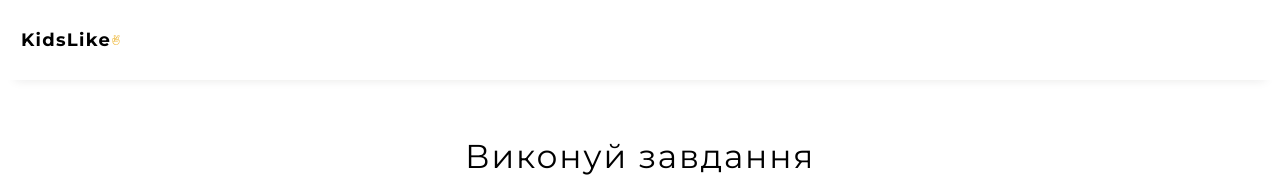
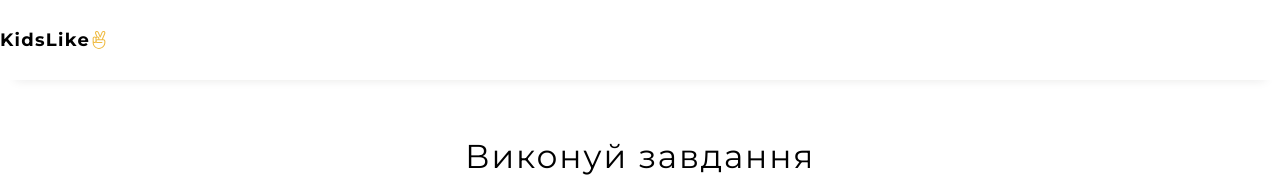
Before and after one commit to vbguard/kidsLike, a React app: page / in a window 1280 px wide. Shown: the top 177 px of the page. Built offline with nearby package versions, Linux system fonts and the light colour scheme; what notyf would draw is missing.

Commit message:
fexed header

```diff
--- a/src/components/Header/Header.module.css
+++ b/src/components/Header/Header.module.css
@@ -1,7 +1,7 @@
 .container {
   height: 64px;
   margin: 0 auto;
-  padding-left: 21px;
+  /* padding-left: 21px; */
   display: flex;
   align-items: center;
   justify-content: space-between;
@@ -59,12 +59,11 @@
 
   .link {
     display: flex;
-    width: 90px;
+    /* width: 90px; */
+    width: 170px;
     font-size: 16px;
-    /* margin-top: 0; */
     height: 60px;
     align-items: center;
-    /* margin-left: 0; */
   }
 
   .logoIcon {
@@ -105,7 +104,8 @@
 
   .link {
     font-size: 18px;
-    width: 100px;
+    /* width: 100px; */
+    width: 480px;
   }
 
   .logoIcon {
--- a/src/components/Nav/Nav.module.css
+++ b/src/components/Nav/Nav.module.css
@@ -29,8 +29,9 @@
 @media screen and (min-width: 768px) {
   .nav {
     display: flex;
-    /* margin: 0; */
-    width: 400px;
+    /* width: 400px; */
+    width: 460px;
+    padding: 0 30px;
     height: 80px;
     flex-direction: row;
     justify-content: space-between;
@@ -81,8 +82,9 @@
 
 @media screen and (min-width: 1280px) {
   .nav {
-    width: 500px;
-    /* margin-left: 300px; */
+    /* width: 500px; */
+    width: 600px;
+    padding: 0 40px;
   }
 
   .navLink,
--- a/src/components/NavLogin/NavLogin.module.css
+++ b/src/components/NavLogin/NavLogin.module.css
@@ -135,7 +135,7 @@
 @media screen and (min-width: 768px) {
   .container {
     justify-content: space-between;
-    width: 90px;
+    width: 80px;
     align-items: center;
     margin-left: 0;
   }
@@ -165,11 +165,11 @@
 
 @media screen and (min-width: 1280px) {
   .container {
-    width: 130px;
+    width: 120px;
     justify-content: space-around;
   }
   .user {
-    font-size: 16px;
+    font-size: 18px;
     text-align: right;
   }
 
```
